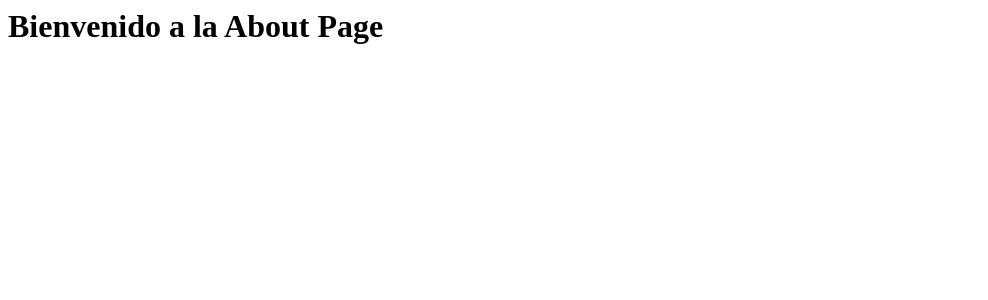
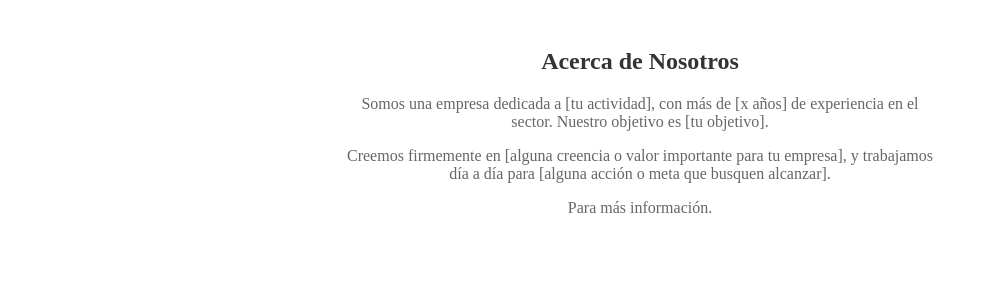
Before and after one commit to Conecta-EAFIT/Conecta_EAFIT, a Django app: page /about/ in a window 1280 px wide. Shown: the top 300 px of the page, without its empty margins (0-988 px from the left). Run offline with Django 4.2, Linux system fonts and the light colour scheme.

Commit message:
About modificado

```diff
--- a/profesor/templates/about.html
+++ b/profesor/templates/about.html
@@ -1 +1,33 @@
-<h1>Bienvenido a la About Page</h1>
+<!DOCTYPE html>
+<html lang="es">
+<head>
+    <meta charset="UTF-8">
+    <meta name="viewport" content="width=device-width, initial-scale=1.0">
+    <title>Sección About</title>
+    <style>
+        /* Aquí puedes agregar estilos para personalizar tu sección */
+        .about-section {
+            max-width: 600px;
+            margin: auto;
+            padding: 20px;
+            text-align: center;
+        }
+        h2 {
+            color: #333;
+        }
+        p {
+            color: #666;
+        }
+    </style>
+</head>
+<body>
+
+<div class="about-section">
+    <h2>Acerca de Nosotros</h2>
+    <p>Somos una empresa dedicada a [tu actividad], con más de [x años] de experiencia en el sector. Nuestro objetivo es [tu objetivo].</p>
+    <p>Creemos firmemente en [alguna creencia o valor importante para tu empresa], y trabajamos día a día para [alguna acción o meta que busquen alcanzar].</p>
+    <p>Para más información.</p>
+</div>
+
+</body>
+</html>
```
